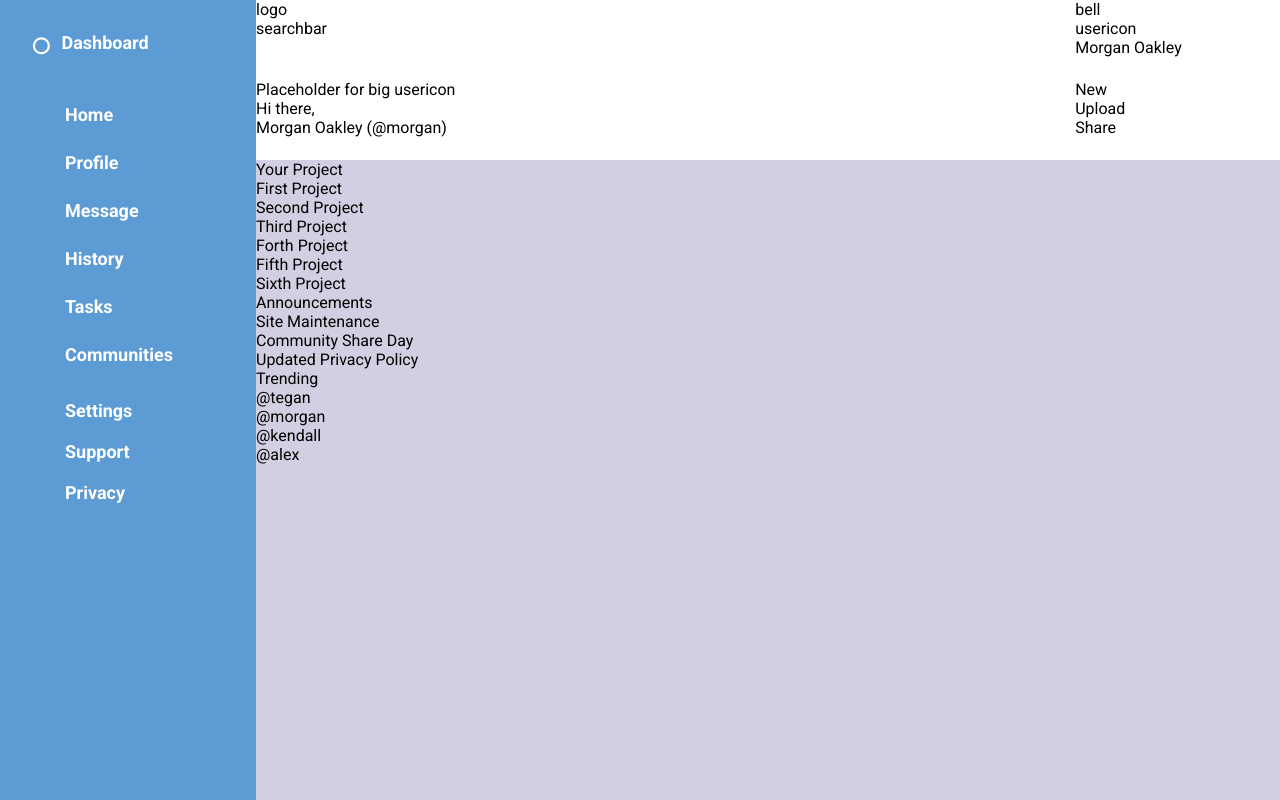
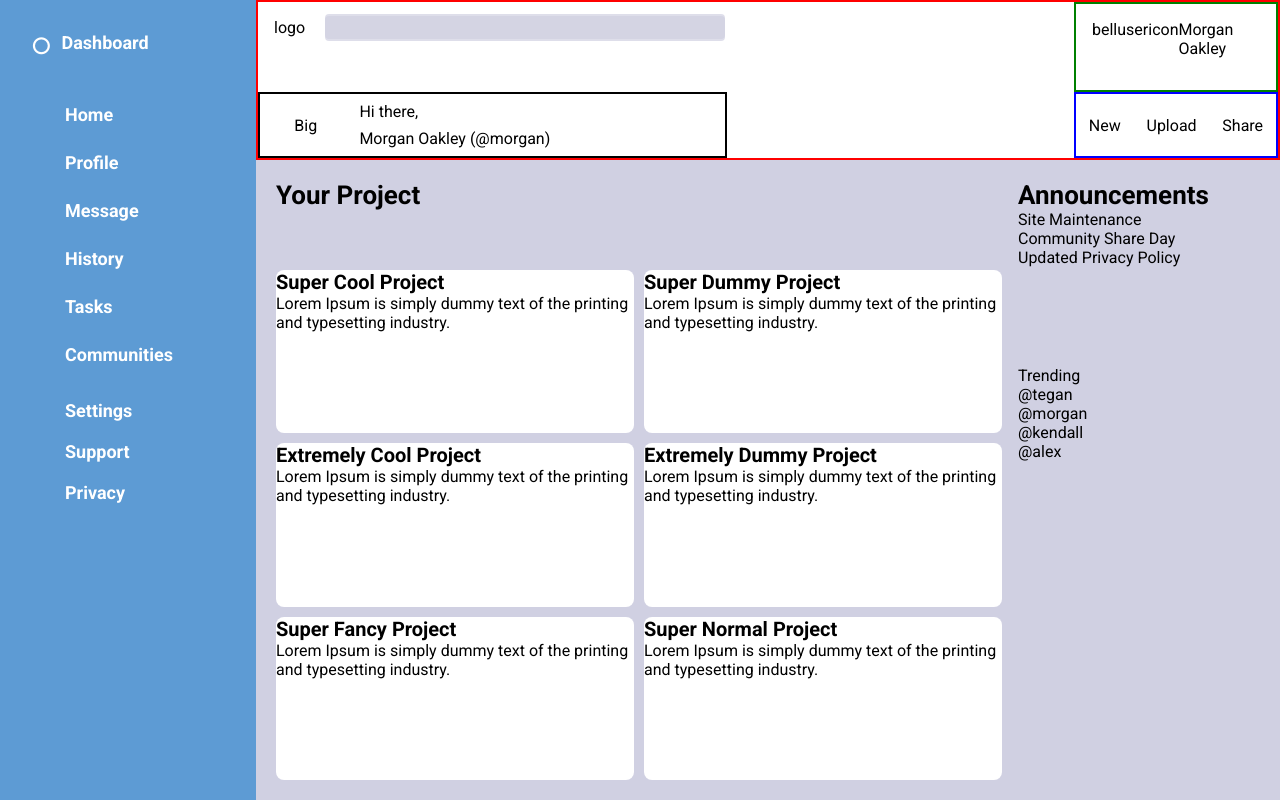
Before and after one commit to watacodes/Admin-Dashboard, a plain HTML site: page index.html in a window 1280 px wide. Drawn offline with Linux system fonts and the light colour scheme.

Commit message:
Worked on styling, need a couple more days to complete

```diff
--- a/index.html
+++ b/index.html
@@ -35,7 +35,9 @@
         <div class="header">
           <div class="header-first-left">
             <div class="header-logo icon">logo</div>
-            <div class="header-searchbar">searchbar</div>
+            <label for="search" id="search">
+            <input type="text" class="header-searchbar" id="search"></input>
+            </label>
           </div>
           <div class="header-first-right">
             <div class="header-bell icon">bell</div>
@@ -43,7 +45,7 @@
             <div class="hearder-username">Morgan Oakley</div>
           </div>
           <div class="header-second-left">
-            <div class="header-second user-pic">Placeholder for big usericon</div>
+            <div class="header-second user-pic">Big</div>
             <div class="header-second hi-there">Hi there,</div>
             <div class="header-second username">Morgan Oakley (@morgan)</div>
           </div>
@@ -55,17 +57,41 @@
         </div>
 
         <div class="content-board">
-            <div class="projects-container">
+            <div class="project-container">
               <p class="project-title">Your Project</p>
-                <article class="projects">First Project</article>
-                <article class="projects">Second Project</article>
-                <article class="projects">Third Project</article>
-                <article class="projects">Forth Project</article>
-                <article class="projects">Fifth Project</article>
-                <article class="projects">Sixth Project</article>
+              <article class="projects">Super Cool Project
+                <p class="project-text">
+                  Lorem Ipsum is simply dummy text of the printing and typesetting industry.
+                </p>
+              </article>
+              <article class="projects">Super Dummy Project
+                <p class="project-text">
+                  Lorem Ipsum is simply dummy text of the printing and typesetting industry.
+                </p>
+              </article>
+              <article class="projects">Extremely Cool Project
+                <p class="project-text">
+                  Lorem Ipsum is simply dummy text of the printing and typesetting industry.
+                </p>
+              </article>
+              <article class="projects">Extremely Dummy Project
+                <p class="project-text">
+                  Lorem Ipsum is simply dummy text of the printing and typesetting industry.
+                </p>
+              </article>
+              <article class="projects">Super Fancy Project
+                <p class="project-text">
+                  Lorem Ipsum is simply dummy text of the printing and typesetting industry.
+                </p>
+              </article>
+              <article class="projects">Super Normal Project
+                <p class="project-text">
+                  Lorem Ipsum is simply dummy text of the printing and typesetting industry.
+                </p>
+              </article>
             </div>
 
-            <div class="announcements-container">
+            <div class="announcement-container">
               <p class="announcement-title">Announcements</p>
               <article class="announcements">Site Maintenance</article>
               <article class="announcements">Community Share Day</article>
--- a/styles.css
+++ b/styles.css
@@ -75,5 +75,108 @@ body {
 
 .header {
 display: grid;
+border: 2px solid red;
 grid-template-columns: 4fr 1fr;
 }
+
+.header-first-left {
+display: flex;
+padding: 16px;
+gap: 20px;
+}
+
+#search {
+background-color: rgb(208, 208, 226, .7);
+border-radius: 4px;
+border: none;
+height: 25px;
+width: 400px;
+margin-top: -2px;
+}
+
+.header-first-right {
+display: flex;
+border: 2px solid green;
+justify-content: space-around;
+padding: 16px;
+
+}
+
+.header-second-right {
+display: flex;
+border: 2px solid blue;
+justify-content: space-around;
+align-items: center;
+}
+
+.header-second-left {
+display: grid;
+border: 2px solid black;
+grid-template-columns: 1fr 4fr;
+grid-template-rows: 1fr 1fr;
+width: 465px;
+gap: 8px;
+}
+
+.user-pic {
+grid-column: 1 / 2;
+grid-row: span 2;
+justify-self: center;
+align-self: center;
+}
+
+.hi-there {
+grid-column: 2 / 3;
+align-self: flex-end;
+}
+
+.username {
+grid-column: 2 / 3;
+grid-row: 2 / 3;
+}
+
+.content-board {
+display: grid;
+grid-template-columns: 3fr 1fr;
+
+padding: 20px;
+gap: 16px;
+
+}
+
+.project-container {
+grid-row: span 3;
+display: grid;
+grid-template-columns: 1fr 1fr;
+grid-template-rows: 0.25fr 1fr 1fr 1fr;
+gap: 10px;
+}
+
+.project-title {
+grid-column: span 2;
+height: 80px;
+}
+
+.announcement-container {
+grid-column: 2 / 3;
+}
+
+.projects {
+background-color: white;
+border-radius: 8px;
+font-family: 'Roboto';
+font-size: 20px;
+font-weight: 600;
+}
+
+.project-title,
+.announcement-title {
+font-family: 'Roboto';
+font-size: 26px;
+font-weight: 600;
+}
+
+.project-text {
+font-size: 16px;
+font-weight: 400;
+}
```
Lines whose indentation alone changed are shown as unchanged.
